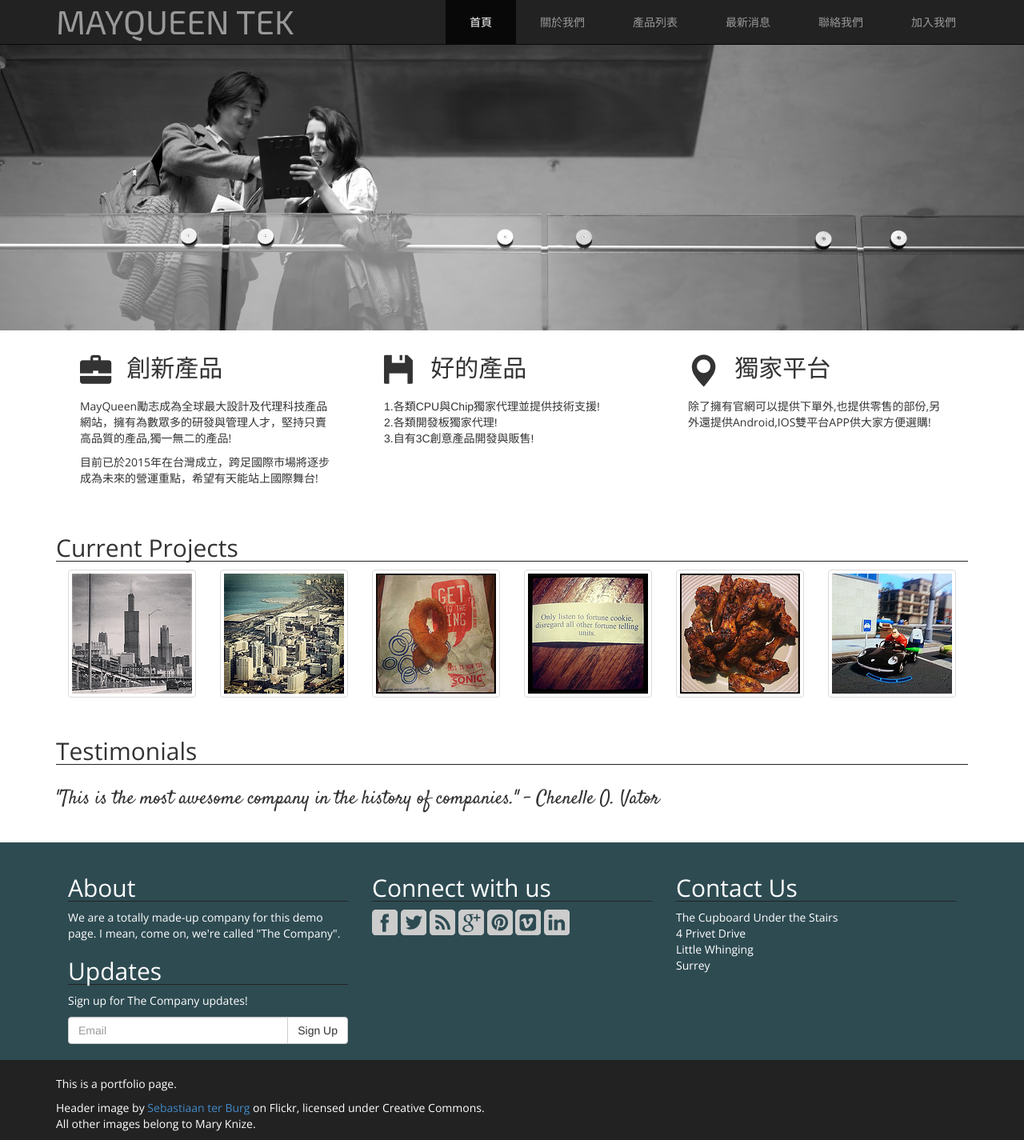
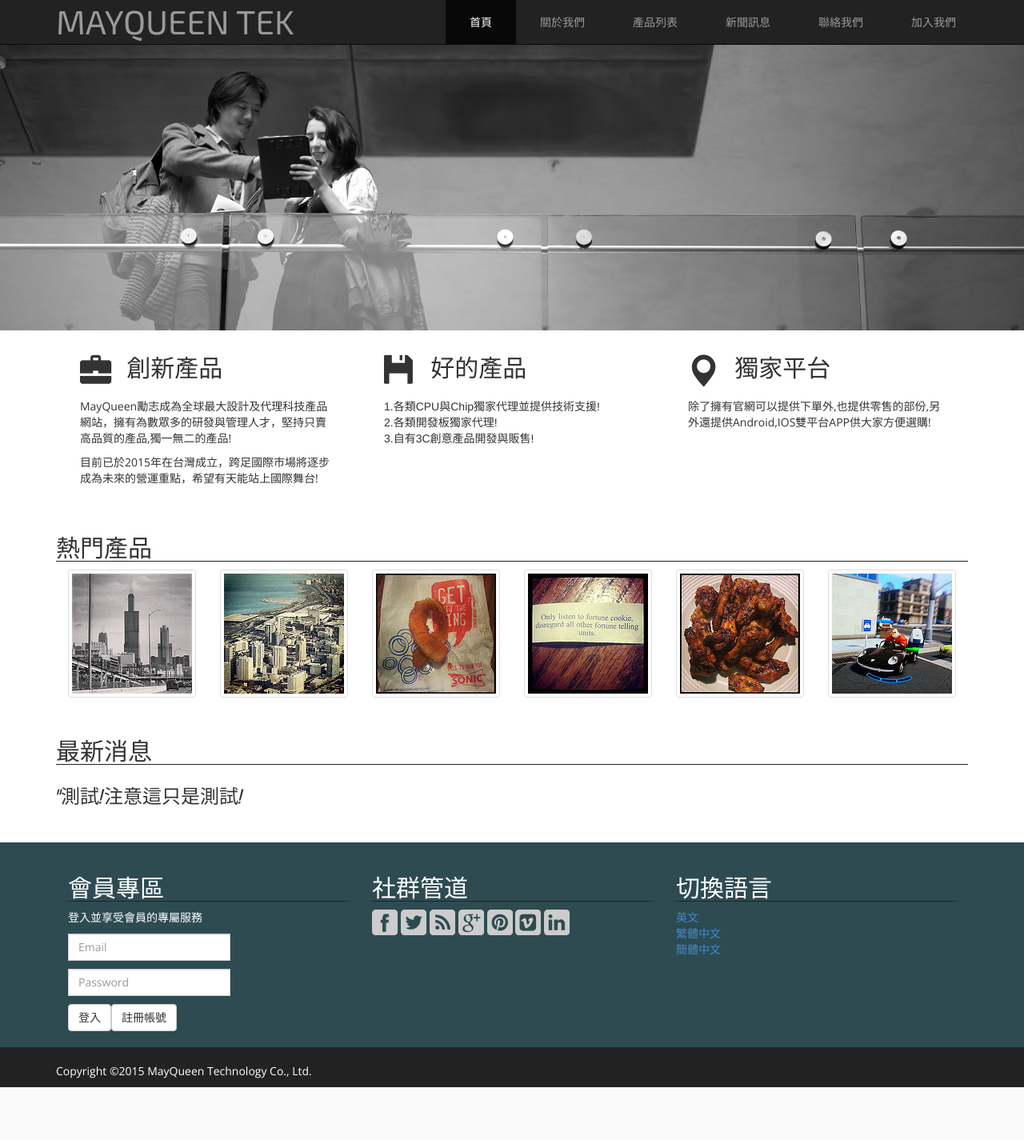
Before and after one commit to mayqueenRD/mq_official_web, a Flask app: page / in a window 1280 px wide. Shown: the whole page at 80% size. After the commit the page ends 1359 px from the top, so only its background shows below. Run offline with Flask 2, Linux system fonts and the light colour scheme; some libraries are stand-ins or nearby versions.

Commit message:
Update home page parameters.

```diff
--- a/templates/mayqueen_web/index.html
+++ b/templates/mayqueen_web/index.html
@@ -28,7 +28,7 @@
             		<li class="active"><a href="#">首頁</a></li>
             		<li><a href="#pages">關於我們</a></li>
             		<li><a href="#features">產品列表</a></li>
-            		<li><a href="#portfolio">最新消息</a></li>
+            		<li><a href="#portfolio">新聞訊息</a></li>
             		<li><a href="#blog">聯絡我們</a></li>
             		<li><a href="#contact">加入我們</a></li>
           		</ul>
@@ -83,7 +83,7 @@
 
 
 <div class="container bottompad">
-		<h2 class="underline">Current Projects</h2>
+		<h2 class="underline">熱門產品</h2>
 	<div class="col-xs-2">
 		<a href="http://flic.kr/p/edQaJz"><img src="/static/images/sample/chicago2.jpg" class="img-thumbnail zoom project" data-toggle="tooltip" title="Chicago skyline"></a>
 	</div>
@@ -105,7 +105,7 @@
 </div>
 
 <div class="container bottompad">
-<h2 class="underline">Testimonials</h2>
+<h2 class="underline">最新消息</h2>
 
 <div id="carousel-example-generic" class="carousel slide" data-ride="carousel">
   <!-- Indicators -->
@@ -118,7 +118,7 @@
   <!-- Wrapper for slides -->
   <div class="carousel-inner">
     <div class="item active">
-      <h3>"This is the most awesome company in the history of companies." - Chenelle O. Vator</h3>
+      <h3>"測試!注意這只是測試!</h3>
     </div>
     <div class="item">
       <h3>"You know what? They're alright." - Gladys Q. Beans</h3>
@@ -135,19 +135,17 @@
 <div class="bottom">
 <div class="container">
 	<div class="col-md-4">
-		<h2 class="underline">About</h2>
-		<p>We are a totally made-up company for this demo page. I mean, come on, we're called "The Company".</p>
-		<h2 class="underline">Updates</h2>
-		<p>Sign up for The Company updates!</p>
+		<h2 class="underline">會員專區</h2>
+		<p>登入並享受會員的專屬服務</p>
 		<div class="input-group">
-      		<input type="text" class="form-control" placeholder="Email">
-      		<span class="input-group-btn">
-        		<button class="btn btn-default" type="button">Sign Up</button>
-      		</span>
+            <p><input type="text" class="form-control" placeholder="Email"></p>
+            <p><input type="text" class="form-control" placeholder="Password"></p>
+        	<button class="btn btn-default" type="button">登入</button>
+            <button class="btn btn-default" type="button">註冊帳號</button>
     	</div>
 	</div>
 	<div class="col-md-4">
-		<h2 class="underline">Connect with us</h2>
+		<h2 class="underline">社群管道</h2>
 		<img src="/static/images/sample/facebook.svg" class="icos">
 		<img src="/static/images/sample/twitter.svg" class="icos">
 		<img src="/static/images/sample/rss.svg" class="icos">
@@ -157,23 +155,19 @@
 		<img src="/static/images/sample/linkedin.svg" class="icos">
 	</div>
 	<div class="col-md-4">
-		<h2 class="underline">Contact Us</h2>
-		<p>The Cupboard Under the Stairs<br>
-		4 Privet Drive<br>
-		Little Whinging<br>
-		Surrey</p>
+		<h2 class="underline">切換語言</h2>
+        <a href="#">英文</a><br>
+        <a href="#">繁體中文</a><br>
+        <a href="#">簡體中文</a><br>
 	</div>
 </div>
 </div>
 
 <div class="waybottom">
 	<div class="container">
-		<p>This is a portfolio page.</p>
-		<p>Header image by <a href="http://flic.kr/p/9RebHS">Sebastiaan ter Burg</a> on Flickr, licensed under Creative Commons.<br>
-		All other images belong to Mary Knize.</p>
+		<p>Copyright ©2015 MayQueen Technology Co., Ltd.</p>
 	</div>
 </div>
-
 
 <script src="https://code.jquery.com/jquery.js"></script>
 <script src="/static/bootstrap/js/bootstrap.js"></script>
```
